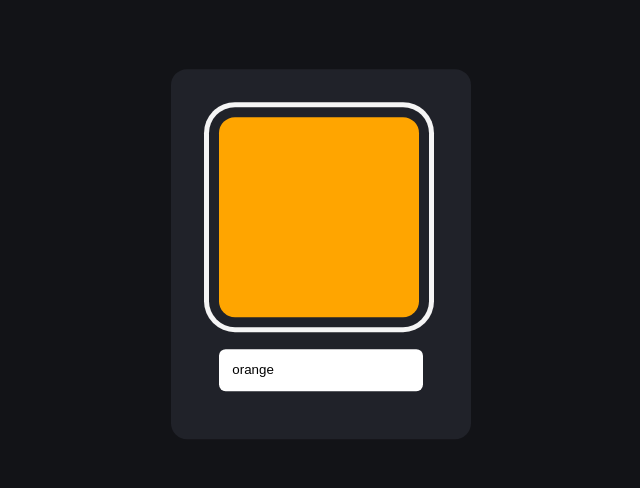
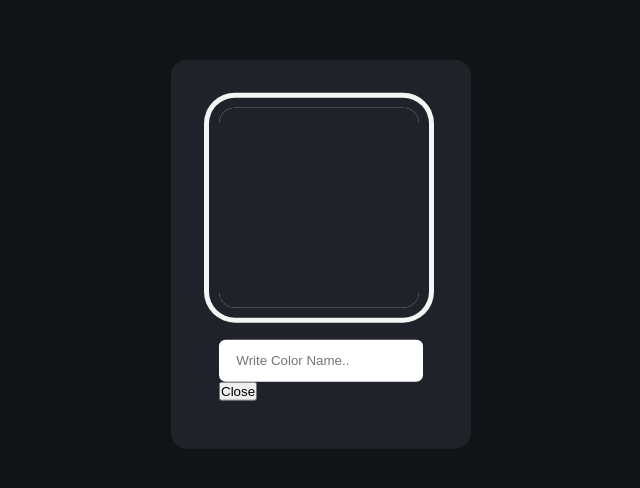
Before and after one commit to UzairShekhani/Dynamic-Color-Changer, a plain HTML site: page index.html in a window 1280 px wide. Shown: the part 146-634 px from the top of the page, without its empty margins (319-959 px from the left). Drawn offline with Linux system fonts and the light colour scheme.

Commit message:
ui update

```diff
--- a/app.js
+++ b/app.js
@@ -6,3 +6,7 @@ let changeColor = () => {
 };
 inputBox.addEventListener("input", changeColor);
 window.addEventListener("load", changeColor);
+
+var changeTheColor = () => {
+   console.log(changeTheColor)
+}
--- a/index.html
+++ b/index.html
@@ -9,7 +9,9 @@
   <body>
     <div class="container">
       <div id="result-box"></div>
-      <input type="text" id="input-box" value="orange" />
+      <input type="text" id="input-box" placeholder="Write Color Name....." />
+
+      <button onclick="changeTheColor()" type="button" class="btn btn-secondary" data-bs-dismiss="modal">Close</button>
         </div>
     <!-- Script -->
     <script src="app.js"></script>
--- a/style.css
+++ b/style.css
@@ -31,3 +31,8 @@
     border-radius: 0.5em;
     font-family: "Poppins", sans-serif;
   }
+  ::placeholder{
+    /* text-align: center; */
+    padding-left: 4px;
+    margin: 30px;
+  }
```
